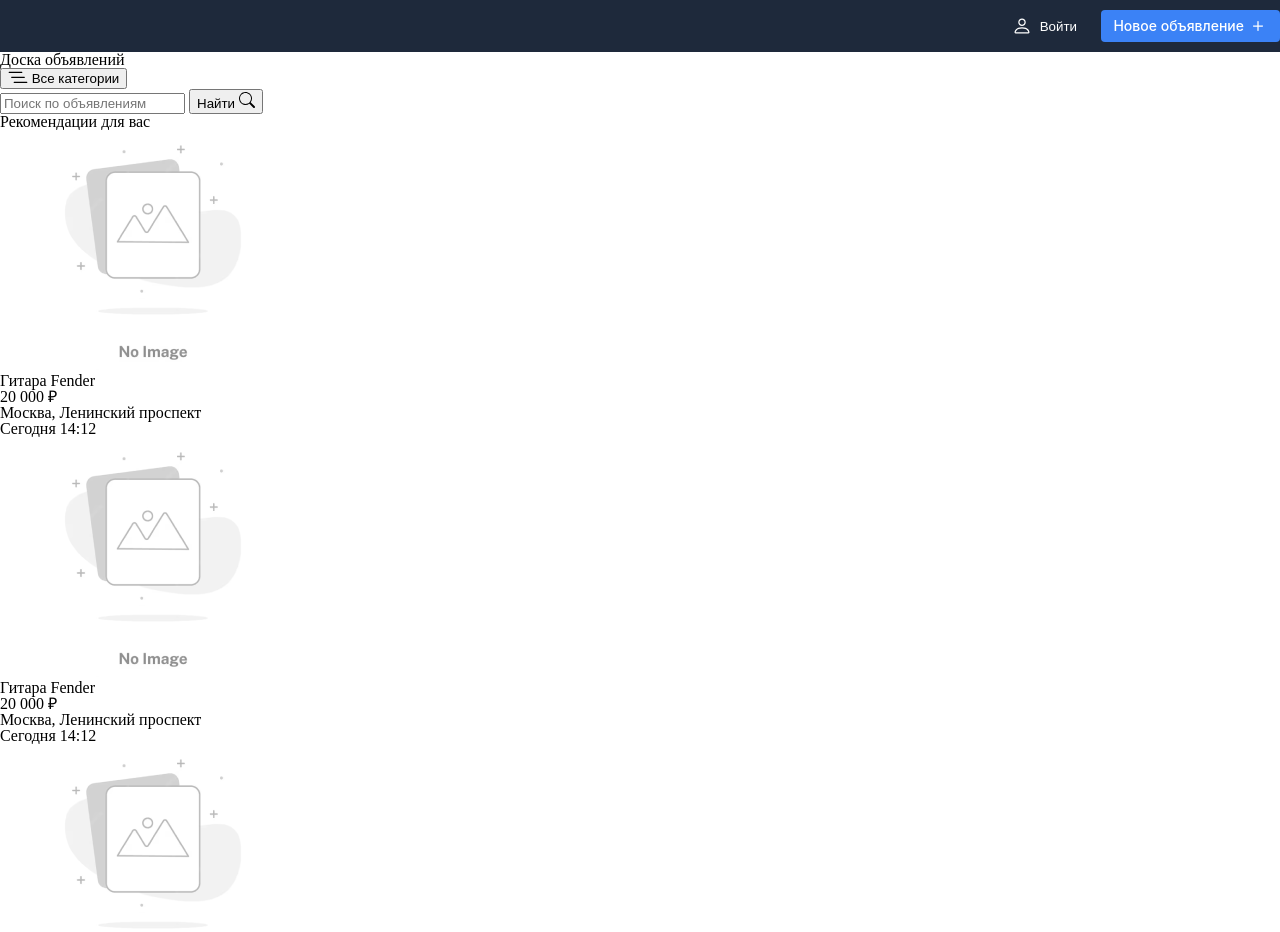
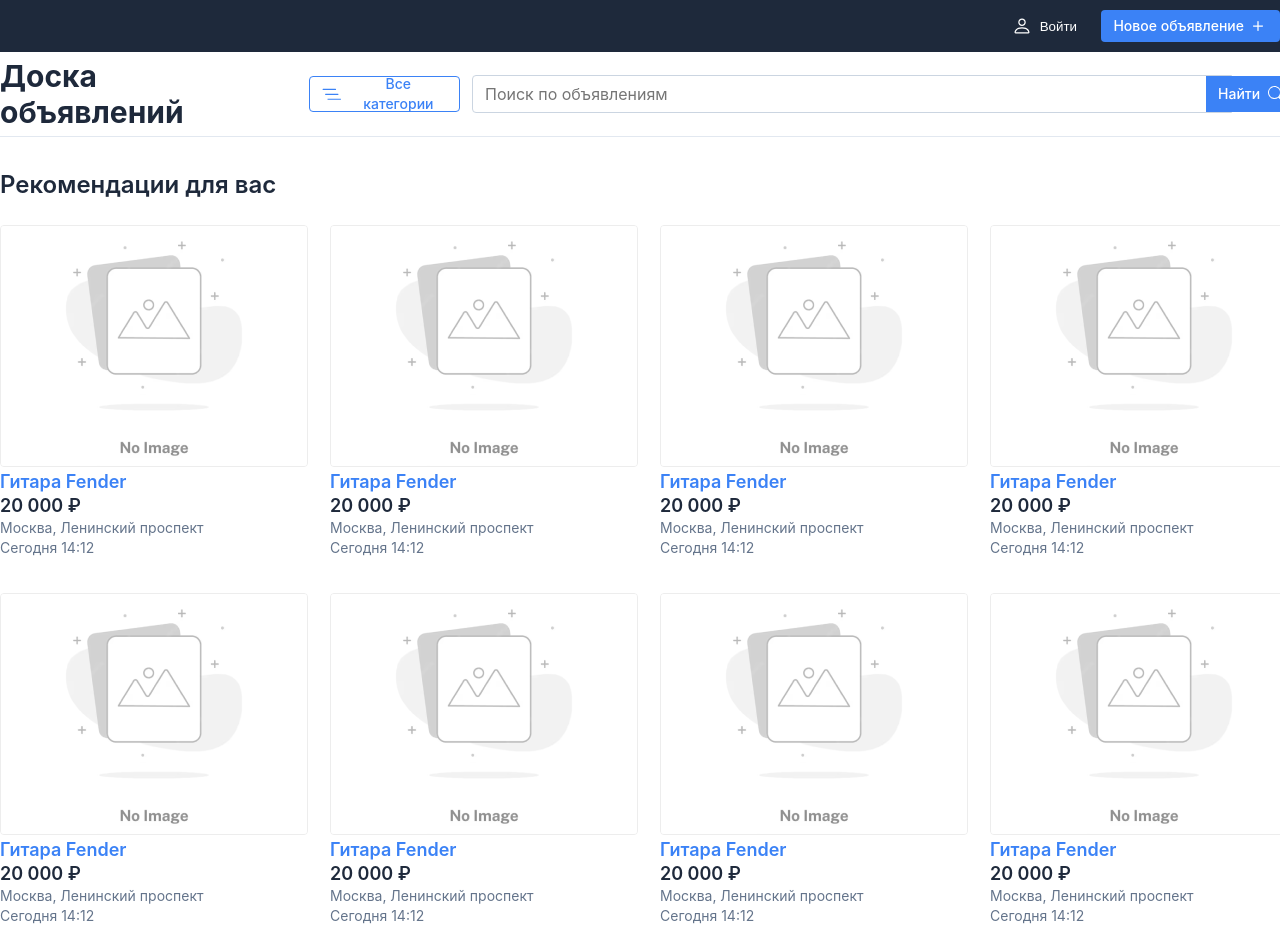
Before and after one commit to gloopieKot/Bulletin-board, a plain HTML site: page index.html in a window 1280 px wide. Shown: the top 932 px of the page. Drawn offline with Linux system fonts and the light colour scheme.

Commit message:
Upd styles

```diff
--- a/styles/style.css
+++ b/styles/style.css
@@ -63,5 +63,171 @@
 }
 
 .header-block-btns-new-ad:hover {
+    background-color: #fff;
+    border: 1px solid #3B82F6;
+    color: #3B82F6;
+}
+
+.main-header {
+    height: 84px;
+    border-bottom: 1px solid #E2E8F0;
+}
+
+.main-header-search {
+    display: flex;
+    align-items: center;
+    justify-content: inherit;
+    padding: 24px 0;
+    width: 100%;
+    height: 36px;
+    /*gap: 24px;*/
+}
+
+h1 {
+    font-family: "Inter", sans-serif;
+    font-weight: 700;
+    font-size: 30px;
+    line-height: 36px;
+    color: #1E293B;
+}
+
+.main-header-search-btn-categories {
+    display: flex;
+    align-items: center;
+    justify-content: center;
+    width: 152px;
+    height: 36px;
+    padding: 8px 12px;
+    margin: 0 12px 0 24px;
+    border: 1px solid #3B82F6;
+    border-radius: 4px;
+    gap: 8px;
+    background: inherit;
+    color: #3B82F6;
+    font-family: "Inter", sans-serif;
+    font-weight: 500;
+    font-size: 14px;
+    line-height: 20px;
+}
+
+.main-header-search-btn-categories:hover {
+    background-color: #3B82F6;
     color: #fff;
 }
+
+.main-header-search-form {
+    display: flex;
+    flex-direction: row;
+    align-items: center;
+    width: 824px;
+    height: 36px;
+}
+
+label {
+    width: 734px;
+}
+
+.main-header-search-form input {
+    width: 734px;
+    padding: 8px 12px;
+    border: 1px solid #CBD5E1;
+    border-radius: 4px 0 0 4px;
+    color: #1E293B;
+    font-family: "Inter", sans-serif;
+    font-weight: 400;
+    font-size: 16px;
+}
+
+.main-header-search-form button {
+    display: flex;
+    align-items: center;
+    justify-content: center;
+    width: 91px;
+    height: 36px;
+    padding: 8px 12px;
+    border: 0;
+    border-radius: 0 4px 4px 0;
+    gap: 8px;
+    background: inherit;
+    background-color: #3B82F6;
+    color: #FFFFFF;
+    font-family: "Inter", sans-serif;
+    font-weight: 500;
+    font-size: 14px;
+    line-height: 20px;
+}
+
+.main-header-search-form button:hover {
+    background-color: #FFFFFF;
+    border: 1px solid #3B82F6;
+    color: #3B82F6;
+}
+
+h2 {
+    font-family: "Inter", sans-serif;
+    font-weight: 600;
+    font-size: 24px;
+    line-height: 32px;
+    color: #1E293B;
+}
+
+.main-recommendation {
+    padding-top: 32px;
+}
+
+.main-recommendation-list {
+    display: flex;
+    flex-direction: row;
+    flex-wrap: wrap;
+    padding-top: 24px;
+    padding-bottom: 32px;
+    row-gap: 32px;
+    column-gap: 24px;
+}
+
+.main-recommendation-list-item {
+    width: 306px;
+    height: 336px;
+    gap: 8px;
+}
+
+.main-recommendation-list-item img {
+    width: 306px;
+    height: 240px;
+    border: 1px solid #EDEDED;
+    border-radius: 4px;
+}
+
+.main-recommendation-list-item-text {
+    width: 306px;
+    height: 88px;
+}
+
+.main-recommendation-list-item-text h3 {
+    font-family: "Inter", sans-serif;
+    font-weight: 600;
+    font-size: 18px;
+    line-height: 24px;
+    color: #3B82F6;
+}
+
+.price {
+    font-family: "Inter", sans-serif;
+    font-weight: 600;
+    font-size: 18px;
+    line-height: 24px;
+    color: #1E293B;
+}
+
+.geo, .published-date {
+    font-family: "Inter", sans-serif;
+    font-weight: 400;
+    font-size: 14px;
+    line-height: 20px;
+    color: #64748B;
+}
+
+footer {
+    height: 152px;
+    background: #1E293B;
+}
```
